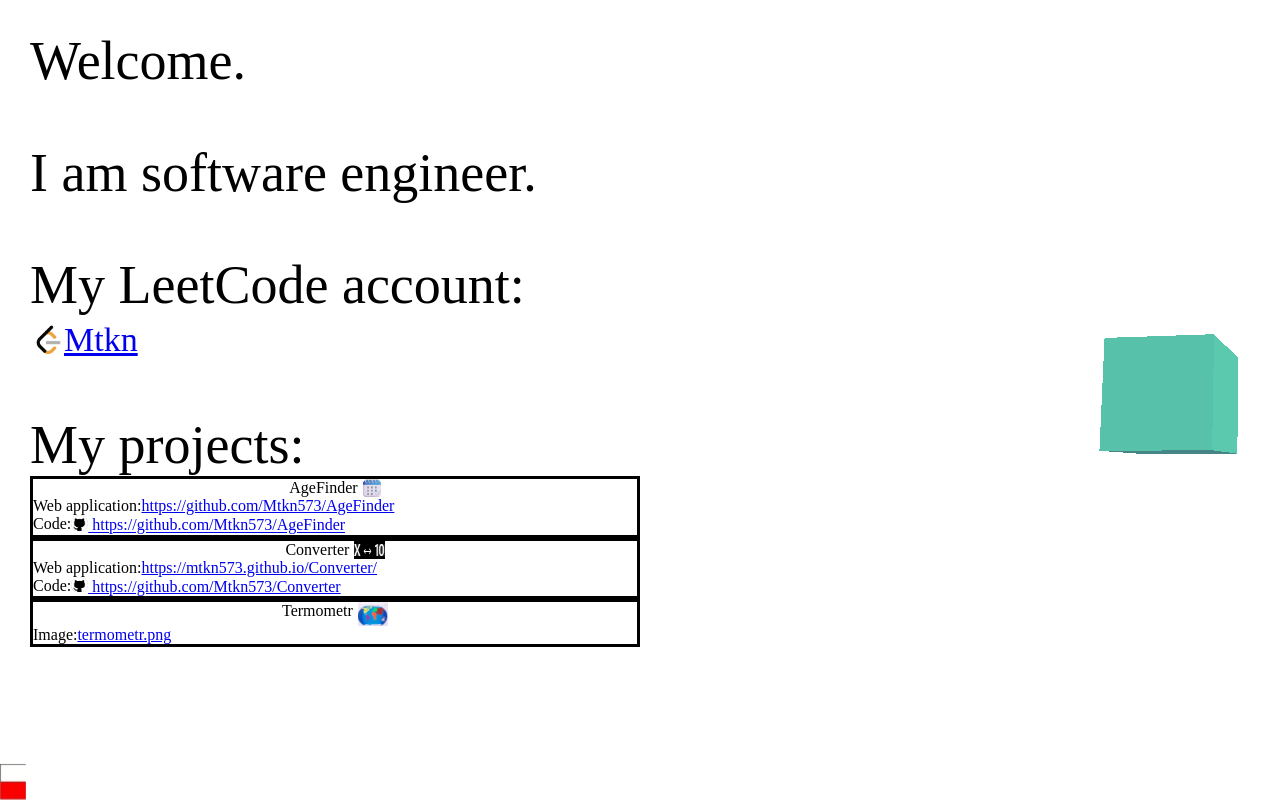
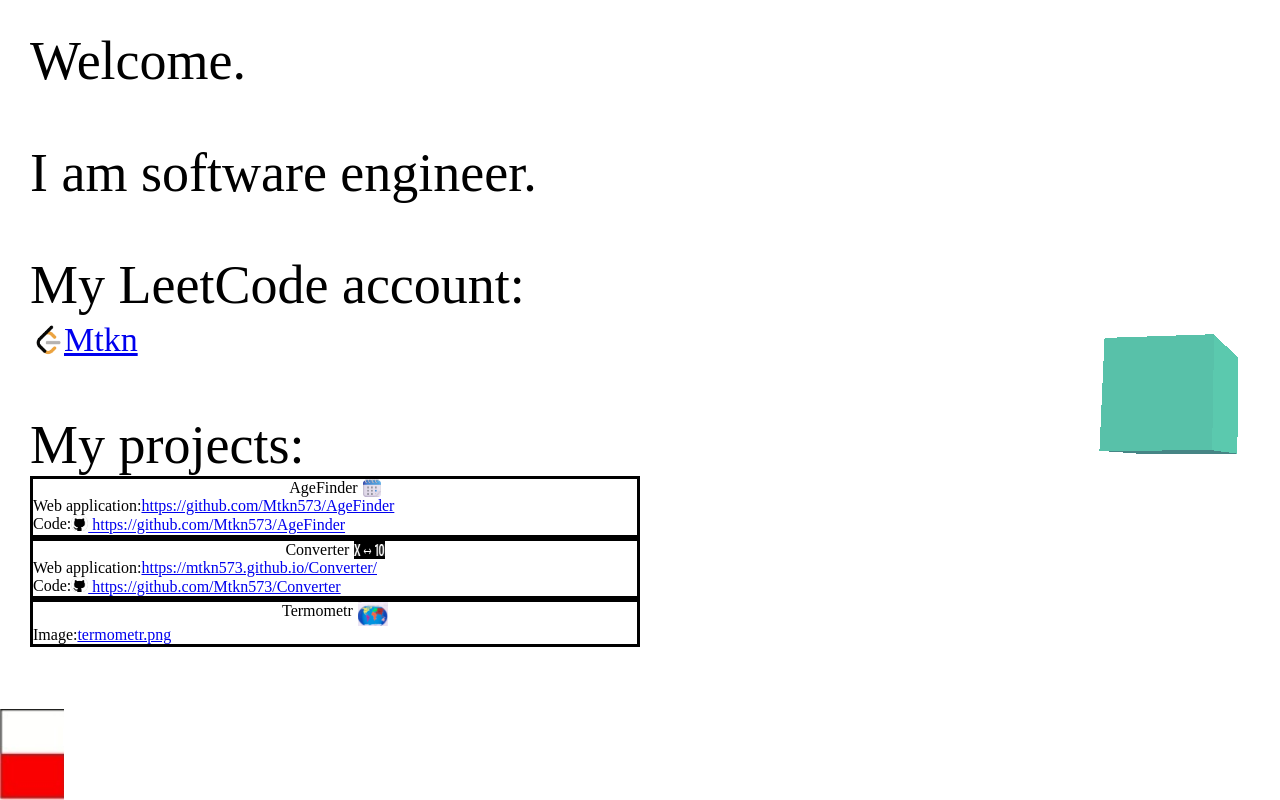
Before and after one commit to Mtkn573/mtkn573.github.io, a plain HTML site: page index.html in a window 1280 px wide. Drawn offline with nearby package versions, Linux system fonts and the light colour scheme.

Commit message:
Make flag bigger.

```diff
--- a/index.html
+++ b/index.html
@@ -99,7 +99,7 @@
         </div>
     </div>
 </div>
-<img id="changeToPolish" src="polandFlag.jpg" style="position: fixed; bottom: 0; cursor: pointer; width: 2%;">
+<img id="changeToPolish" src="polandFlag.jpg" style="position: fixed; bottom: 0; cursor: pointer; width: 5%;">
 <div id="boxForCube" style="width: 50%;cursor:pointer"></div>
 <script>
     document.getElementById(`changeToPolish`).addEventListener(`click`, function () {
```
Also changed, not shown: polish.html (+1 -1 lines).
